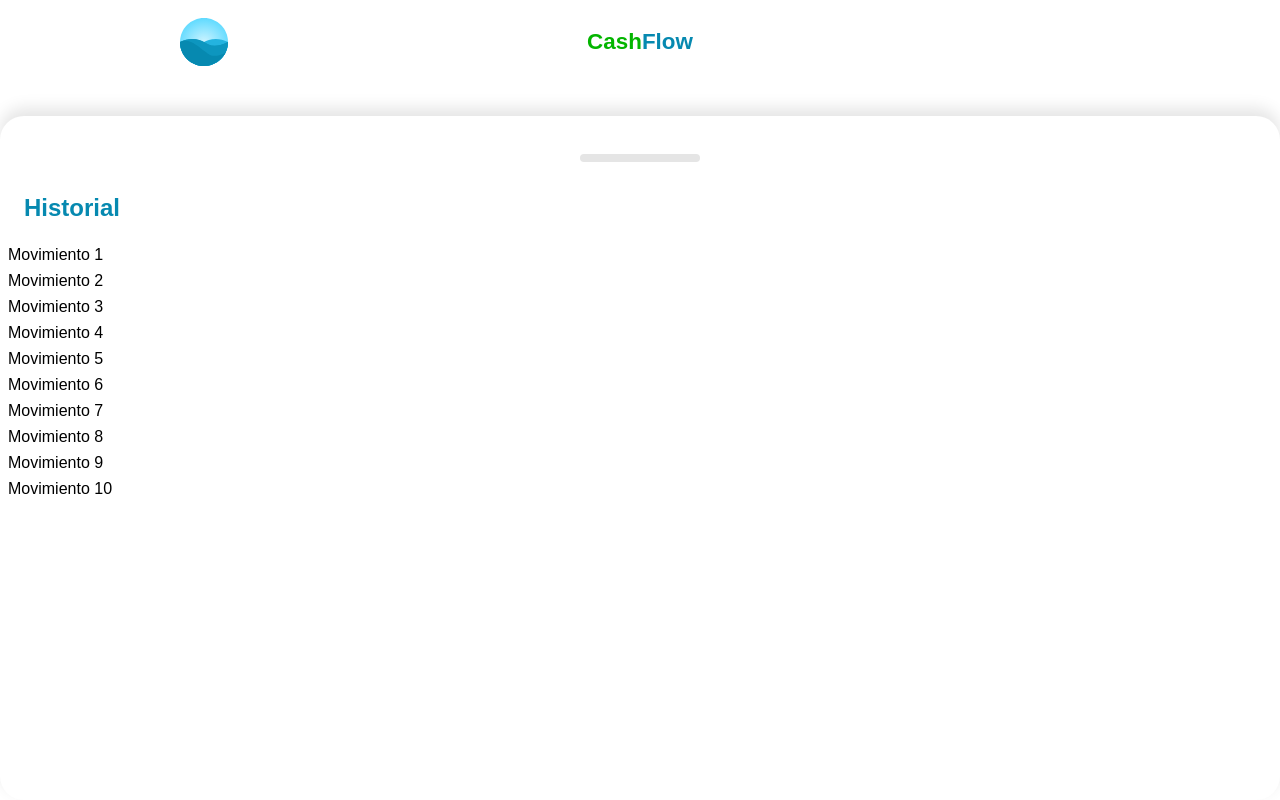
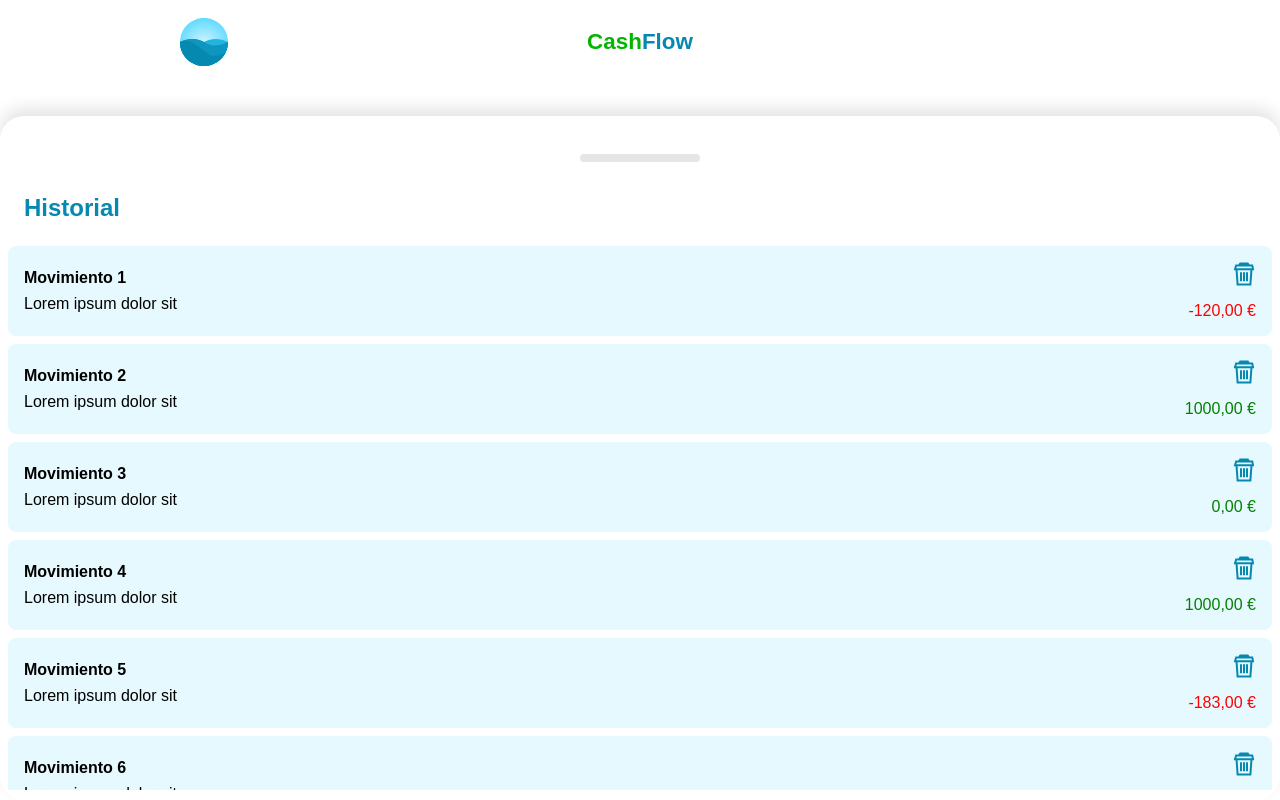
Before and after one commit to JDanielStart/vue-cash-flow, a Vue app: page / in a window 1280 px wide. Both pictures are taken after a click on the element 640 px from the left and 758 px from the top of the page. Built offline with nearby package versions, Linux system fonts and the light colour scheme.

Commit message:
Created history list style

```diff
--- a/src/components/Home.vue
+++ b/src/components/Home.vue
@@ -49,7 +49,7 @@
                         id: 0,
                         title: "Movimiento 1",
                         description: "Lorem ipsum dolor sit",
-                        amount: 1000,
+                        amount: -120,
                     },
                     {
                         id: 1,
@@ -60,7 +60,7 @@
                         id: 2,
                         title: "Movimiento 3",
                         description: "Lorem ipsum dolor sit",
-                        amount: 1000,
+                        amount: 0,
                     },
                     {
                         id: 3,
@@ -72,7 +72,7 @@
                         id: 4,
                         title: "Movimiento 5",
                         description: "Lorem ipsum dolor sit",
-                        amount: 1000,
+                        amount: -183,
                     },
                     {
                         id: 5,
--- a/src/components/Movements/Index.vue
+++ b/src/components/Movements/Index.vue
@@ -4,9 +4,13 @@
       <h2 class="title">Historial</h2>
       <div class="content">
         <Movement
-          v-for="movement in movements"
-          :key="movement.id"
-          :title="movement.title"
+          v-for="{ id, title, description, amount } in movements"
+          :key="id"
+          :id="id"
+          :title="title"
+          :description="description"
+          :amount="amount"
+          @remove="remove"
         />
       </div>
     </div>
@@ -25,6 +29,10 @@
   });
 
   const { movements } =  toRefs(props);
+
+  const remove = (id) => {
+    console.log("remove", id);
+  }
 
 </script>
 
--- a/src/components/Movements/Movement.vue
+++ b/src/components/Movements/Movement.vue
@@ -1,17 +1,93 @@
 <!-- eslint-disable vue/multi-word-component-names -->
 <template>
-    <div class="movement">{{ title }}</div>
+    <div class="movement">
+        <div class="content">
+            <h4>{{ title }}</h4>
+            <p>{{ description }}</p>
+        </div>
+        <div class="action">
+            <img src="@/assets/trash-icon.svg" alt="borrar" @click="remove">
+            <p :class="{
+                'red' : isNegative,
+                'green' : !isNegative
+            }">{{ amountCurrency }}</p>
+        </div>
+    </div>
 </template>
 
 <script setup>
-    import { defineProps, toRefs } from 'vue';
+    import { defineProps, defineEmits, toRefs, computed } from 'vue';
+
+    const currencyFormater = new Intl.NumberFormat(("es-ES"), {
+        style: "currency",
+        currency: "EUR",
+    });
 
     const props = defineProps({
+        id: {
+            type: Number,
+        },
         title: {
             type: String,
+        },
+        description: {
+            type: String
+        },
+        amount: {
+            type: Number
         }
-
     });
 
-    const { title } = toRefs(props);
+    const { id, title, description, amount } = toRefs(props);
+
+    const amountCurrency = computed(() => {
+        return currencyFormater.format(amount.value);
+    });
+
+    const isNegative = computed(() => amount.value < 0);
+
+    const emit = defineEmits("remove");
+
+    const remove = () => {
+        emit("remove", id.value);
+    };
 </script>
+
+<style scoped>
+    .movement {
+        display: flex;
+        justify-content: space-between;
+        align-items: center;
+        width: 100%;
+        padding: 16px;
+        background-color: #e6f9ff;
+        border-radius: 8px;
+        box-sizing: border-box;
+    }
+    .movement .content {
+        width: 100%;
+    }
+    .movement .action {
+        display: flex;
+        justify-content: space-between;
+        align-items: flex-end;
+        flex-direction: column;
+    }
+    h4,
+    p {
+        margin: 0;
+        padding: 0;
+    }
+    h4 {
+        margin-bottom: 8px;
+    }
+    .movement .action img {
+        margin-bottom: 16px;
+    }
+    .red {
+        color: red;
+    }
+    .green {
+        color: green;
+    }
+</style>
```
